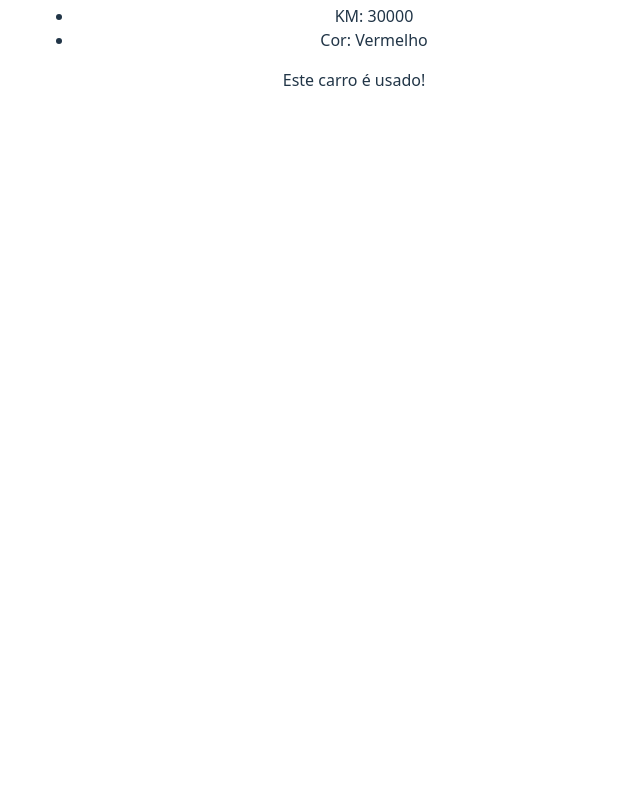
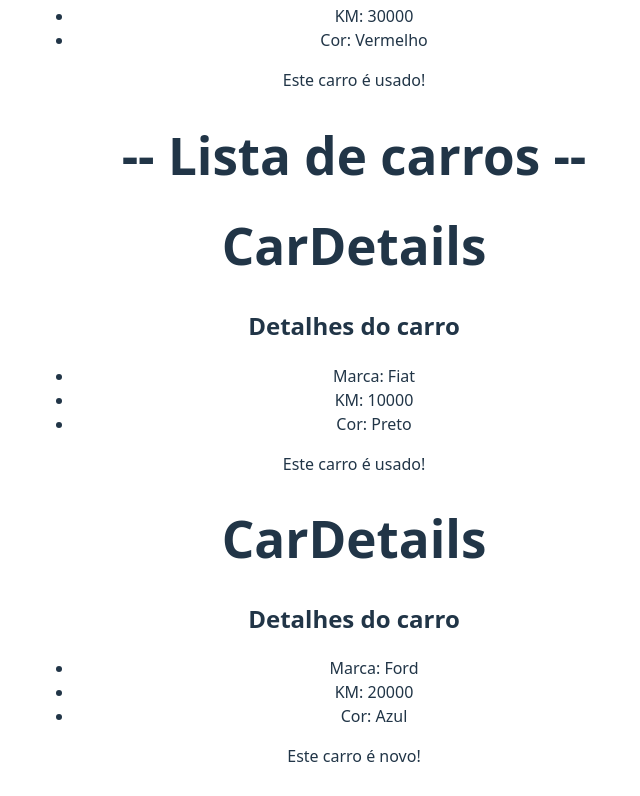
Before and after one commit to andre10dias/react-fundamentals, a React (Vite) app in the folder 2_avancando/: page / in a window 1280 px wide. Shown: the part 2784-3580 px from the top of the page, without its empty margins (286-926 px from the left). Before the commit the page ends 2924 px from the top, so only its background shows below. Built offline with nearby package versions, Linux system fonts and the light colour scheme.

Commit message:
Renderização de lista em componente

```diff
--- a/2_avancando/src/App.jsx
+++ b/2_avancando/src/App.jsx
@@ -17,6 +17,12 @@
 function App() {
   const name = "Joaquim";
   const [username] = useState("Maria");
+
+  const cars = [
+    {id: 1, brand: "Fiat", km: 10000, color: "Preto", newCar: false},
+    {id: 2, brand: "Ford", km: 20000, color: "Azul", newCar: true},
+    {id: 3, brand: "Chevrolet", km: 30000, color: "Vermelho", newCar: false},
+  ]
 
   return (
     <>
@@ -42,6 +48,16 @@
       {/* reaproveitamento */}
       <CarDetails brand="Ford" km={20000} color="Azul" newCar={true} />
       <CarDetails brand="Chevrolet" km={30000} color="Vermelho" newCar={false} />
+      {/* array de objetos */}
+      <h1>-- Lista de carros --</h1>
+      {cars.map((car) =>
+        <CarDetails
+          key={car.id}
+          brand={car.brand}
+          km={car.km}
+          color={car.color}
+          newCar={car.newCar} />
+      )}
     </>
   )
 }
```
